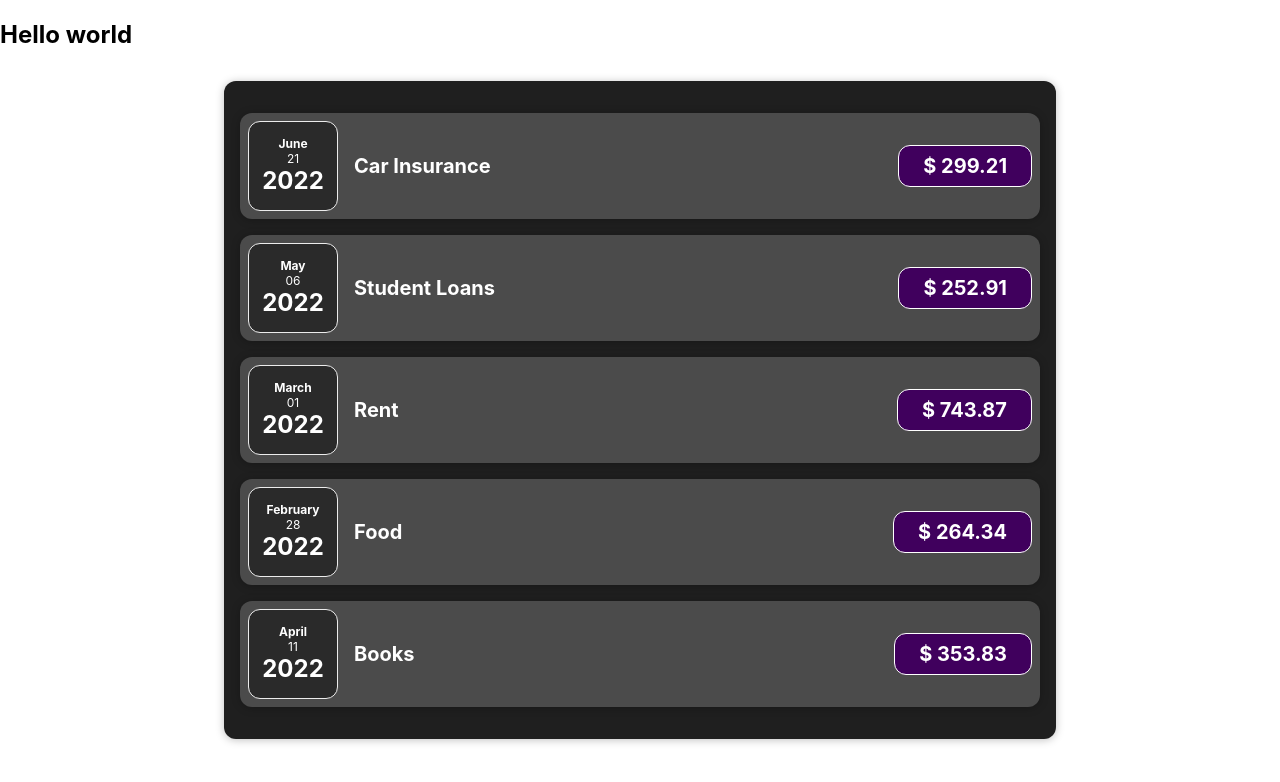
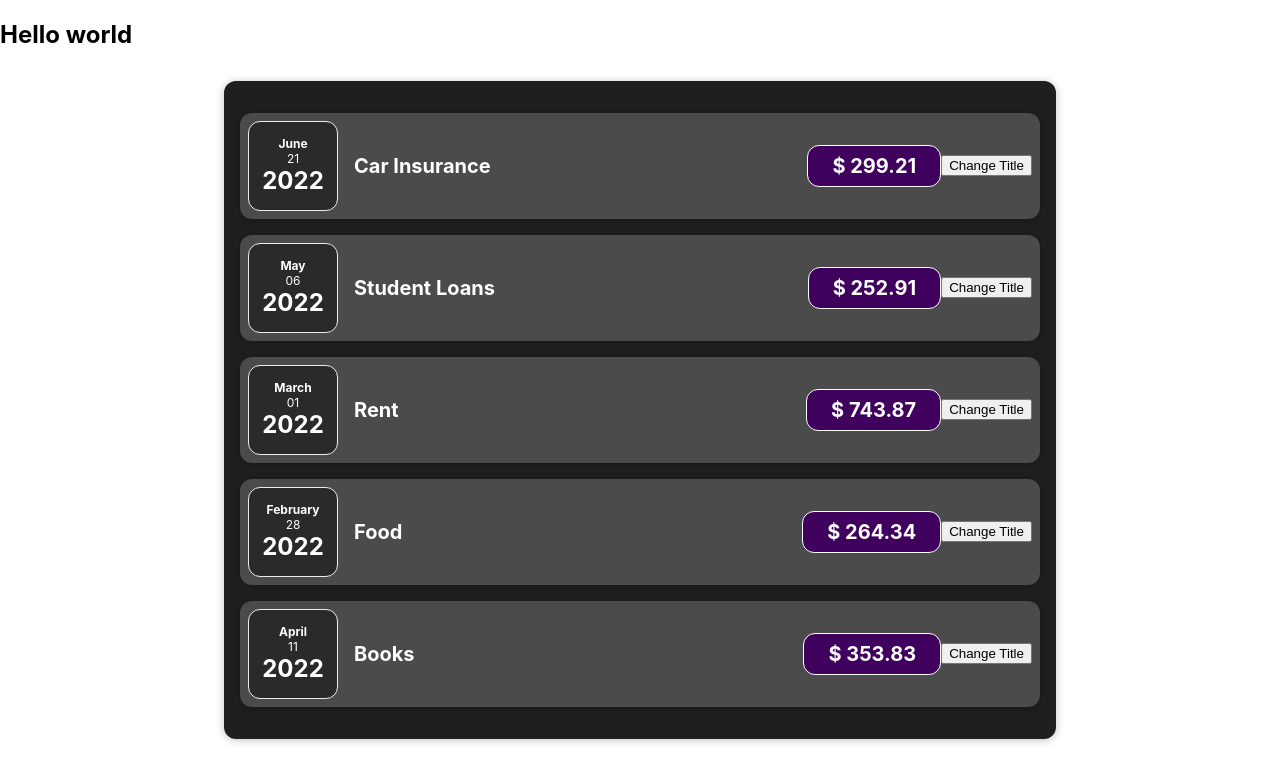
Before and after one commit to AlexKenny6/JustReactandNode, a React (Create React App) app in the folder learning-all-about-react/: page / in a window 1280 px wide. Shown: the top 782 px of the page. Built offline with nearby package versions, Linux system fonts and the light colour scheme.

Commit message:
Stopping point

```diff
--- a/learning-all-about-react/src/components/Expenses/ExpenseItem.js
+++ b/learning-all-about-react/src/components/Expenses/ExpenseItem.js
@@ -8,9 +8,13 @@ import './css/ExpenseItem.css';
 
 function ExpenseItem(expenseItemProps) {
 
-    return (
+    function clickHandler() {
 
-        <Card className="expense-item">
+        console.log('clicked!');
+
+    }
+
+    return <Card className="expense-item">
            {/* passing expenseProps data to ExpenseDate component */}
            {/*
                 In php I am calling this func from another file and
@@ -21,9 +25,8 @@ function ExpenseItem(expenseItemProps) {
             <h2>{expenseItemProps.title}</h2>
             <ExpensePrice amount={expenseItemProps.amount}/>
         </div>
-        </Card>
-
-    );
+        <button onClick={clickHandler}>Change Title</button>
+    </Card>;
 }
 
 export default ExpenseItem;
```
Lines whose indentation alone changed are shown as unchanged.
